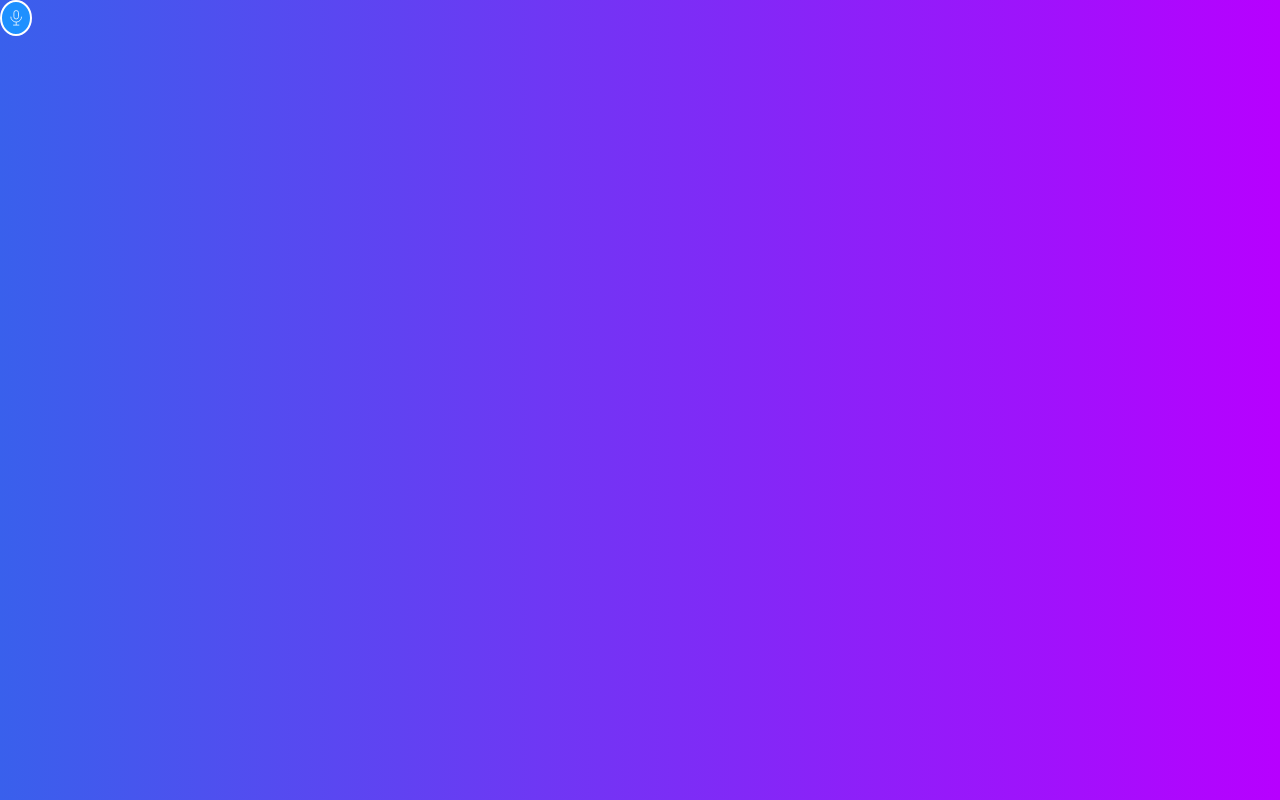
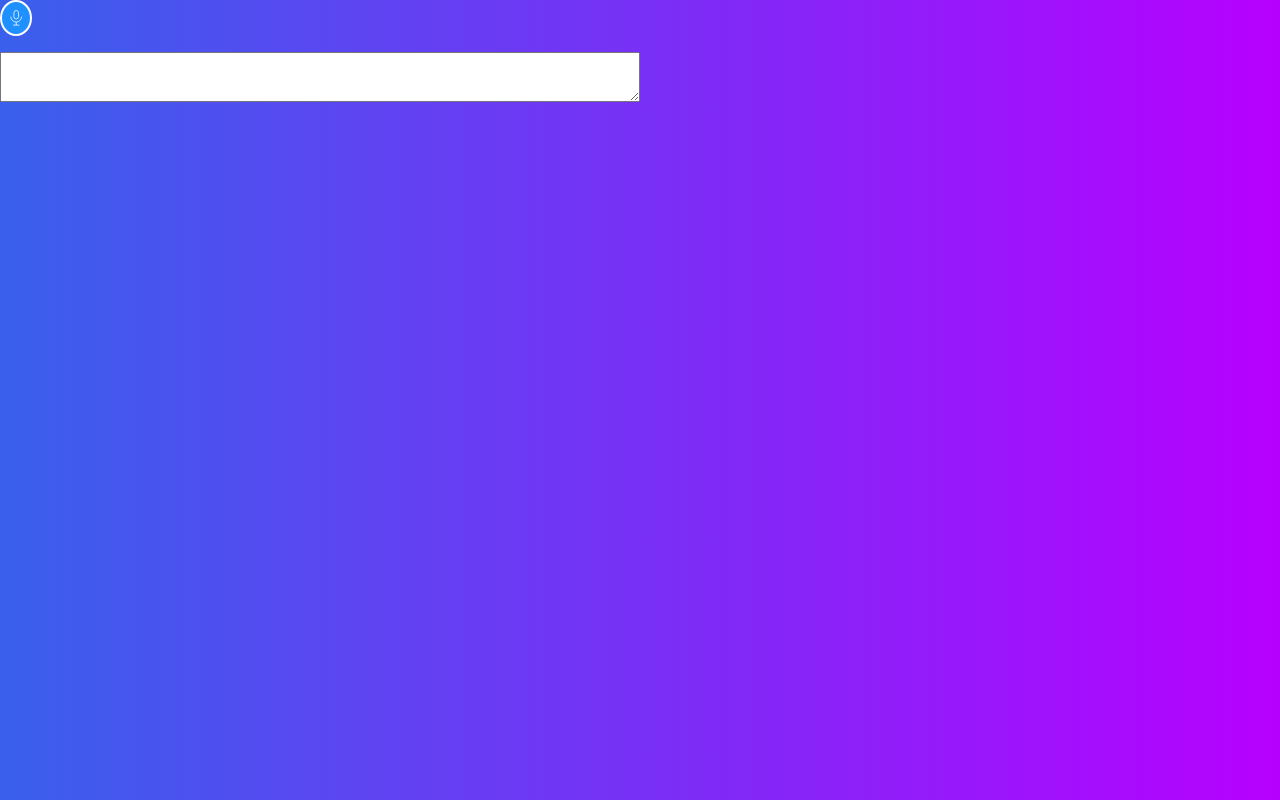
Before and after one commit to italoknd/voice-recognition, a Vue app in the folder voice-recognition/: page / in a window 1280 px wide. Built offline with nearby package versions, Linux system fonts and the light colour scheme.

Commit message:
emitting transcript to other components

```diff
--- a/voice-recognition/src/App.vue
+++ b/voice-recognition/src/App.vue
@@ -1,7 +1,15 @@
 <script setup>
 import VueVoiceRecognition from './components/VueVoiceRecognition.vue'
+import { ref } from 'vue'
+
+const transcript = ref('')
+
+const getTranscript = val => {
+  transcript.value = val
+}
 </script>
 
 <template>
-  <VueVoiceRecognition />
+  <VueVoiceRecognition @get-transcript="getTranscript" />
+  <textarea v-html="transcript" class="w-50"></textarea>
 </template>
--- a/voice-recognition/src/components/VueVoiceRecognition.vue
+++ b/voice-recognition/src/components/VueVoiceRecognition.vue
@@ -1,10 +1,12 @@
 <script setup>
-import { ref, onMounted, watch } from 'vue'
+import { ref, onMounted, watch, defineEmits } from 'vue'
 import Microphone from '../icons/Microphone.vue'
 
 const transcript = ref('')
 const is_recording = ref(false)
 // const clean_command = ref(["limpar tudo", "limpar texto", "apagar texto"]);
+
+const emit = defineEmits(['getTranscript'])
 
 const Recognition = window.SpeechRecognition || window.webkitSpeechRecognition //browsers methods that recognizes human speechs
 const sr = new Recognition()
@@ -33,6 +35,7 @@ onMounted(() => {
       .join('')
 
     transcript.value = text
+    emit('getTranscript', transcript.value)
   }
 })
 
```
